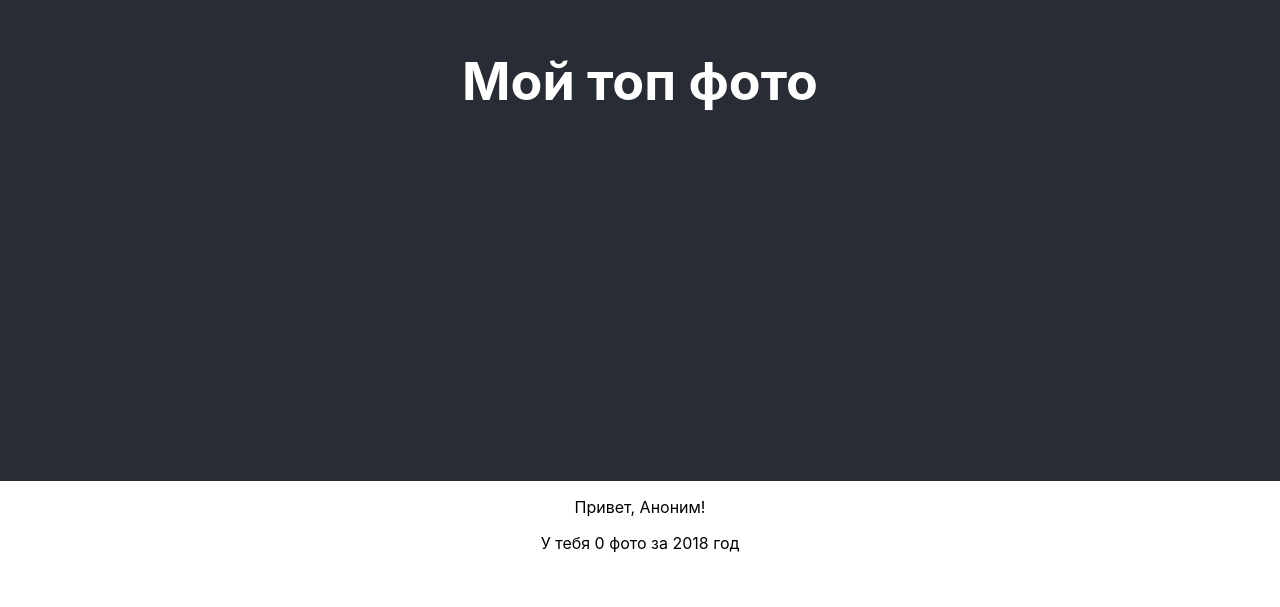
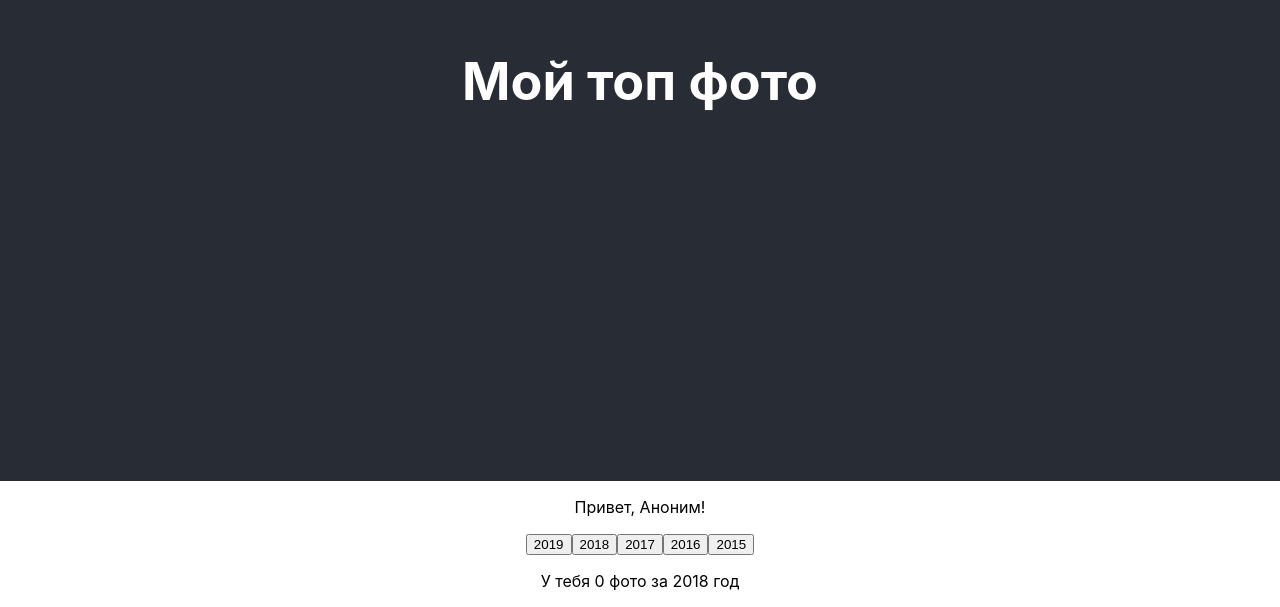
Before and after one commit to bolatashirbek/redux-course-ru-v2, a React (Create React App) app: page / in a window 1280 px wide. Shown: the part 319-926 px from the top of the page. Before the commit the page ends 888 px from the top, so only its background shows below. Built offline with nearby package versions, Linux system fonts and the light colour scheme.

Commit message:
Added a few buttons over the years and a click handler for them

```diff
--- a/src/components/Page.js
+++ b/src/components/Page.js
@@ -2,10 +2,22 @@ import React from 'react'
 import PropTypes from 'prop-types'
 
 export class Page extends React.Component {
+  onBtnClick = e => {
+    const year = +e.currentTarget.innerText
+    this.props.setYear(year)
+  }
+
   render() {
     const { year, photos } = this.props
     return (
       <div>
+        <div>
+          <button onClick={this.onBtnClick}>2019</button>
+          <button onClick={this.onBtnClick}>2018</button>
+          <button onClick={this.onBtnClick}>2017</button>
+          <button onClick={this.onBtnClick}>2016</button>
+          <button onClick={this.onBtnClick}>2015</button>
+        </div>
         <p>
           У тебя {photos.length} фото за {year} год
         </p>
@@ -17,4 +29,5 @@ export class Page extends React.Component {
 Page.propTypes = {
   year: PropTypes.number.isRequired,
   photos: PropTypes.array.isRequired,
+  setYear: PropTypes.func.isRequired,
 }
```
